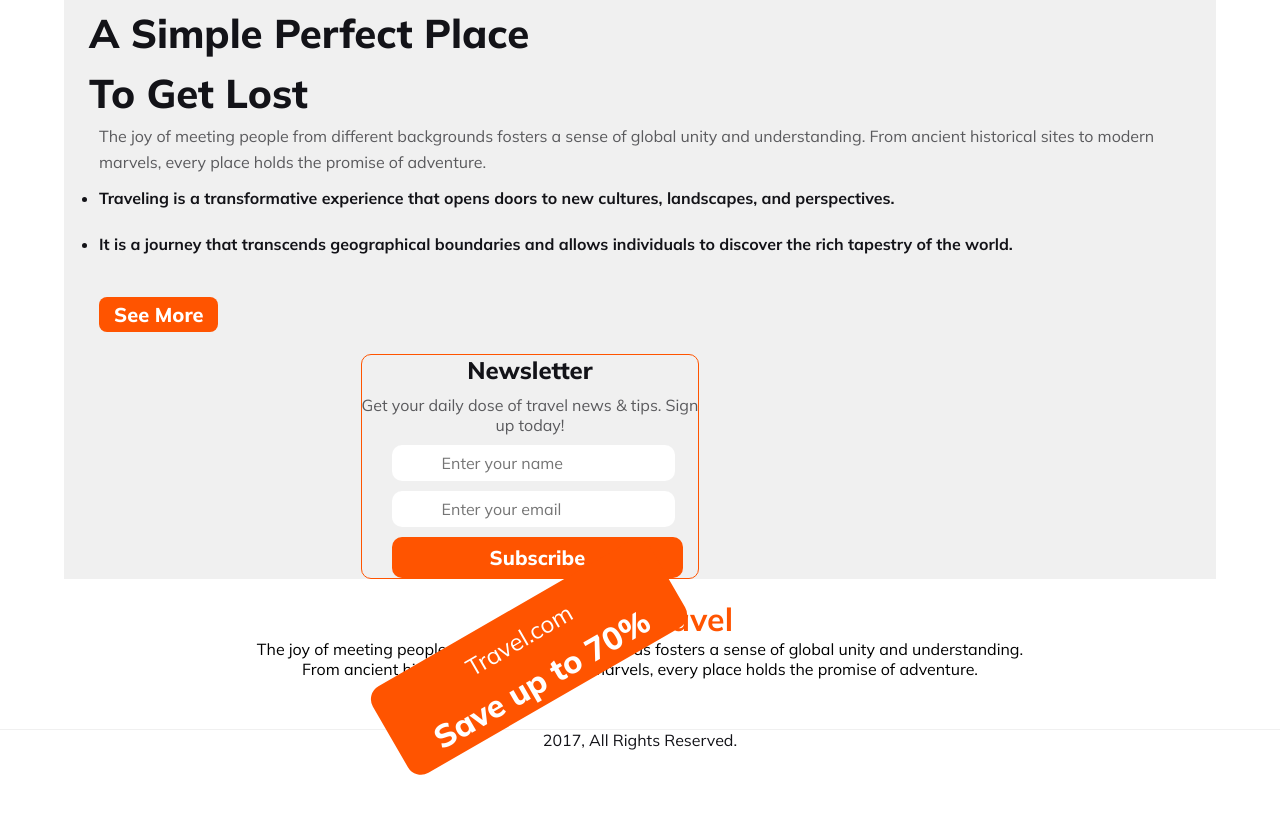
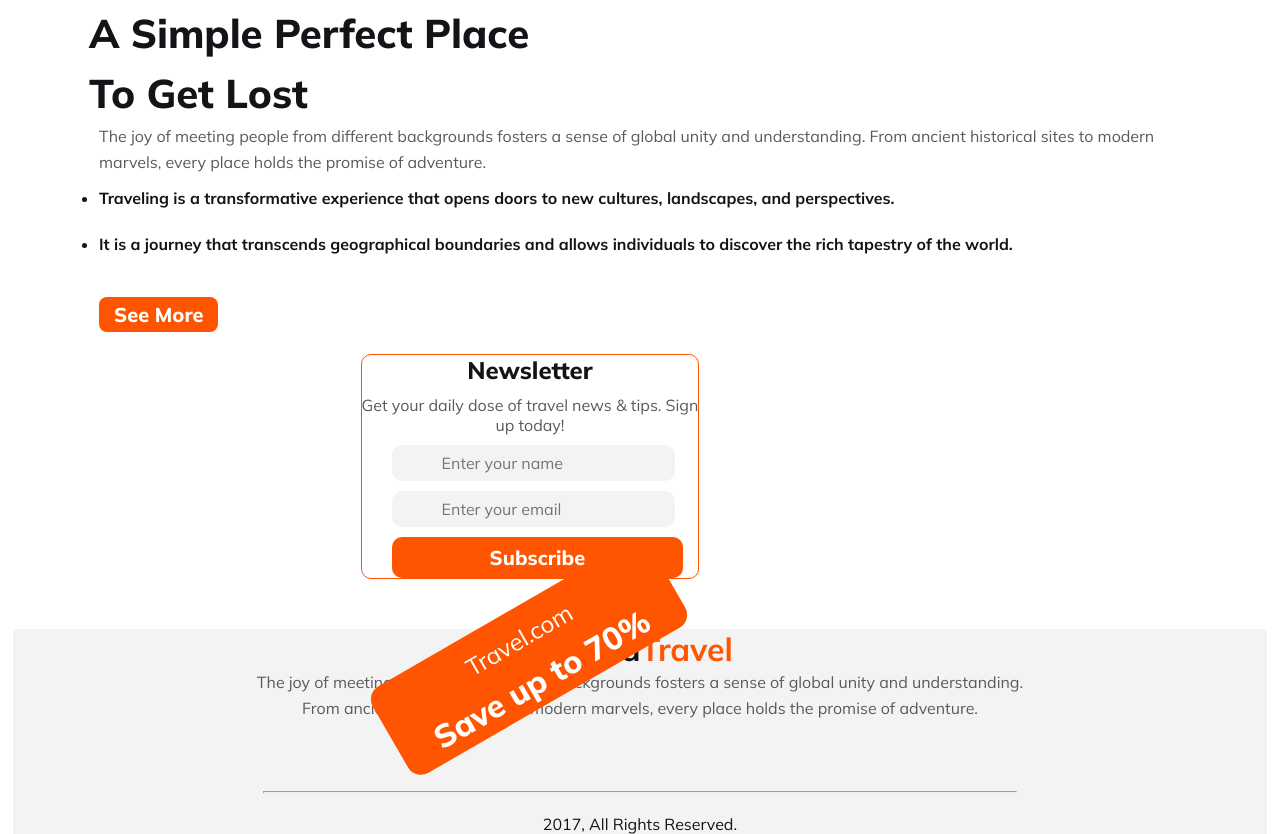
Before and after one commit to Dipak192/PH-Assignment2, a plain HTML site: page index.html in a window 1280 px wide. Shown: the part 3035-3869 px from the top of the page. Before the commit the page ends 3815 px from the top, so only its background shows below. Drawn offline with Linux system fonts and the light colour scheme.

Commit message:
mobile and larges devices responsival most done

```diff
--- a/index.html
+++ b/index.html
@@ -135,6 +135,7 @@
 
 
 
+
         <!-- Deals & Discounts end -->
 
 
@@ -209,7 +210,9 @@
             </div>
 
 
+
         </div>
+        <hr>
 
         <div class="footerrights">
             <p>2017, All Rights Reserved.</p>
--- a/style.css
+++ b/style.css
@@ -10,7 +10,7 @@ header,
 main {
   width: 90%;
   margin: 0 auto;
-  background-color: #f0f0f0;
+  /* background-color: #f0f0f0; */
 }
 .navContainer {
   display: flex;
@@ -56,6 +56,7 @@ main {
   gap: 20px;
   height: auto;
   margin-top: 140px;
+  background-color: ;
 }
 .ExploreTravel {
   background-image: url("./B9A2-Hero-Travel/Images/Group\ 13\ \(1\)\ \(1\).png");
@@ -182,9 +183,11 @@ ul {
 }
 .img1 {
   grid-column: 1 / span 6;
+
 }
 .img2 {
   grid-column: 7 / span 6;
+
 }
 .img3 {
   grid-column: 1 / span 3;
@@ -280,7 +283,6 @@ ul {
 
 
 /* Deals & Discounts started */
-
 
 
 
@@ -388,6 +390,7 @@ margin-top: 10px;
 font-size: 16px;
 font-family: Mulish;
 font-weight: 400;
+background: rgba(19, 19, 24, 0.05);
 
 }
 .inputType button{
@@ -440,17 +443,31 @@ text-align: center;
 }
 
 /* footer section here */
+footer{
+  margin: 0 auto;
+  width: 98%;
+  background: rgba(19, 19, 24, 0.05);
+}
 .footer{
-  margin-top: 20px;
+  margin-top: 50px;
+
 }
 
 .footerlogo{
   display: flex;
   align-items: center;
   justify-content: center;
+  color: #131318;
+font-family: Mulish;
+font-weight: 800;
 }
 .footerPara{
   text-align: center;
+  color: #5A5A5D;
+font-size: 16px;
+font-family: Mulish;
+font-weight: 400;
+line-height: 26px;
 }
 .footerlogo2 img{
   width: 20px;
@@ -461,7 +478,14 @@ text-align: center;
   align-items: center;
   gap: 15px;
   margin-top: 30px;
-  border-bottom: 1px solid #f0f0f0;
+
+}
+hr{
+  border-bottom: 2px solid #f0f0f0;
+  height: 2px;
+  margin-left: 250px;
+  margin-right: 250px;
+  margin-top: 20px;
 }
 
 .footerrights{
@@ -470,6 +494,7 @@ text-align: center;
 font-size: 16px;
 font-family: Inter;
 font-weight: 300;
+margin-top: 20px;
 }
 
 
@@ -486,12 +511,26 @@ font-weight: 300;
 
 
 /* Mobile devices media query */
+
+
+
+
+
 @media screen and (max-width: 600px) {
-  .navContainer {
+  .navContainer, .populartour, .handcardContainer, .simpleContainer, .newsletterContainer {
     flex-direction: column;
   }
-  .populartour {
-    flex-direction: column-reverse;
+
+  .newsimg{
+    margin-top: 30px;
+
+  }
+
+
+
+  .GridContainer{
+    grid-template-columns: repeat(7, 1fr);
+
   }
 
   ul li {
@@ -508,5 +547,17 @@ font-weight: 300;
   }
 }
 
+/* larges devices */
+
 @media screen and (min-width: 600px) and (max-width: 992) {
+
+  .navContainer, .populartour, .handcardContainer, .simpleContainer {
+    flex-direction: column;
+  }
+  .newsletterContainer{
+    flex-direction: column;
+  }
+
+
+
 }
```
